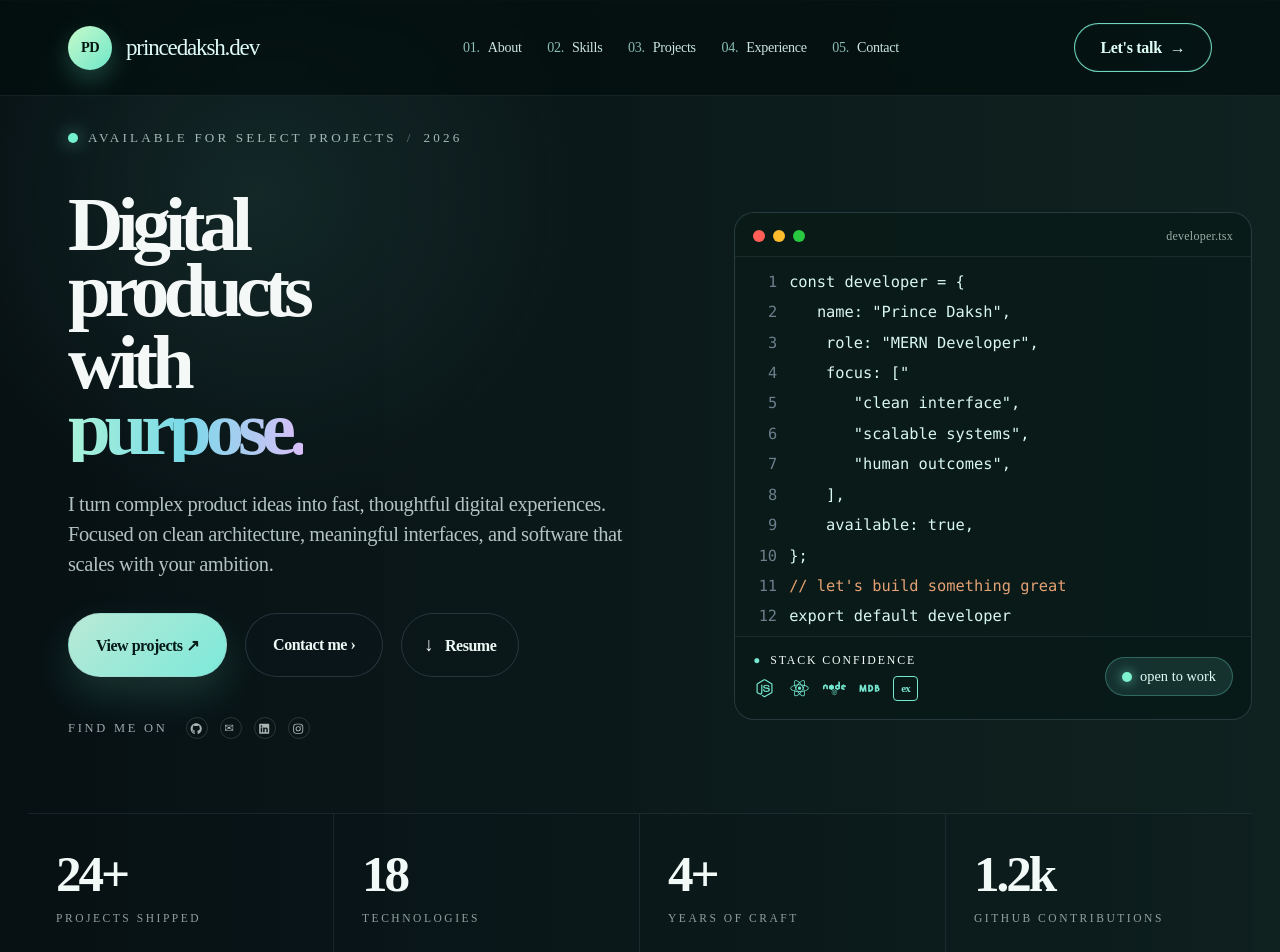
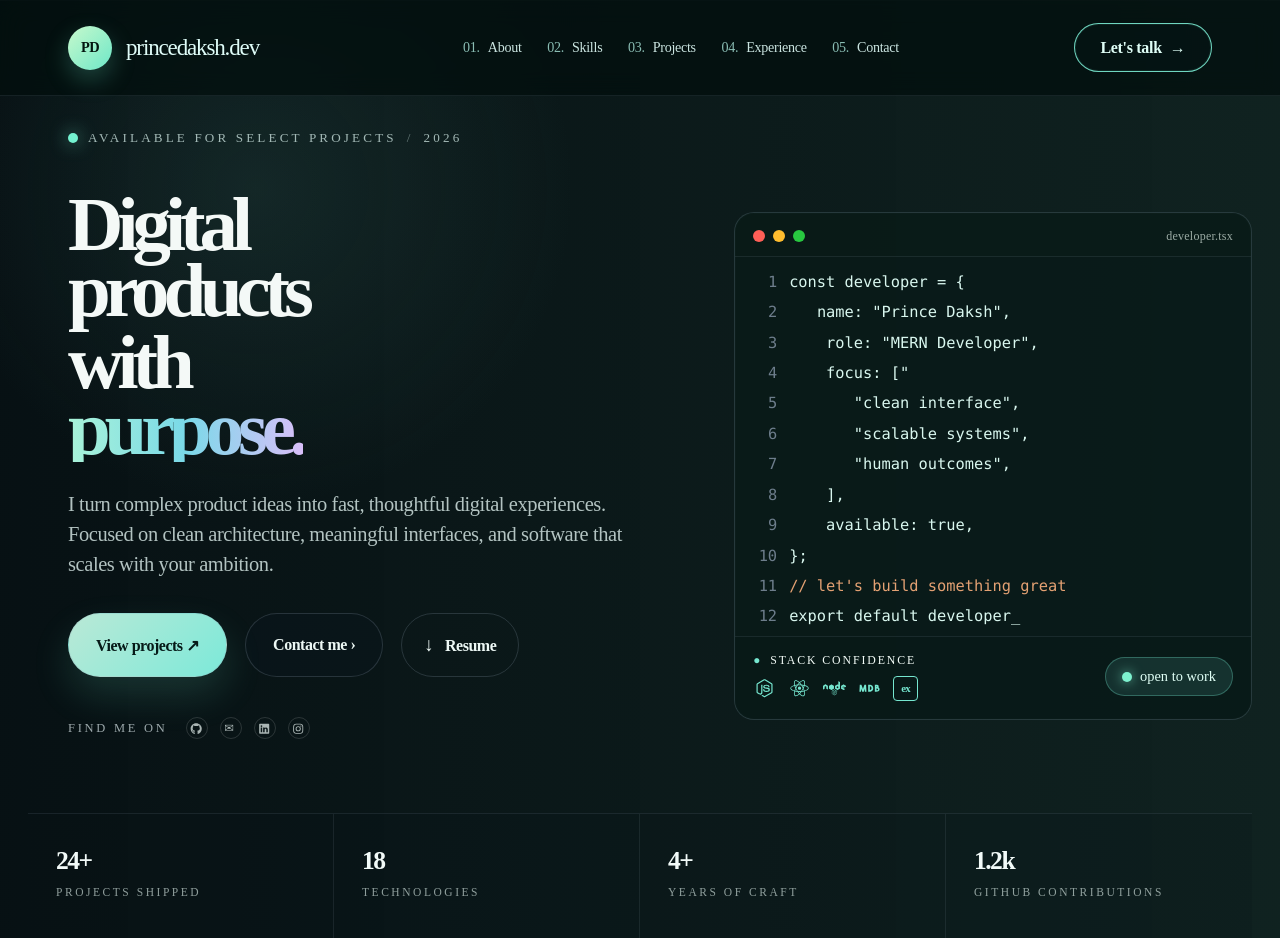
Before and after one commit to RudraCodeForge/Portfolio, a React app in the folder Frontend/: page / in a window 1280 px wide. Shown: the top 952 px of the page. Built offline with nearby package versions, Linux system fonts and the light colour scheme; the HTML template or start-up script is replaced by a standard one.

Commit message:
Change some design in header page

```diff
--- a/Frontend/src/styles/Header.module.css
+++ b/Frontend/src/styles/Header.module.css
@@ -6,6 +6,7 @@
   color: #edf8f5;
   border-top: 1px solid rgba(148, 163, 184, 0.12);
   padding-top: 90px;
+  margin-bottom: 20px;
 }
 
 .headerInner {
@@ -357,7 +358,7 @@
 }
 
 .statValue {
-  font-size: clamp(2.4rem, 4vw, 5rem);
+  font-size: clamp(1.4rem, 2vw, 2.5rem);
   line-height: 1;
   letter-spacing: -0.06em;
   color: #f2faf8;
```
